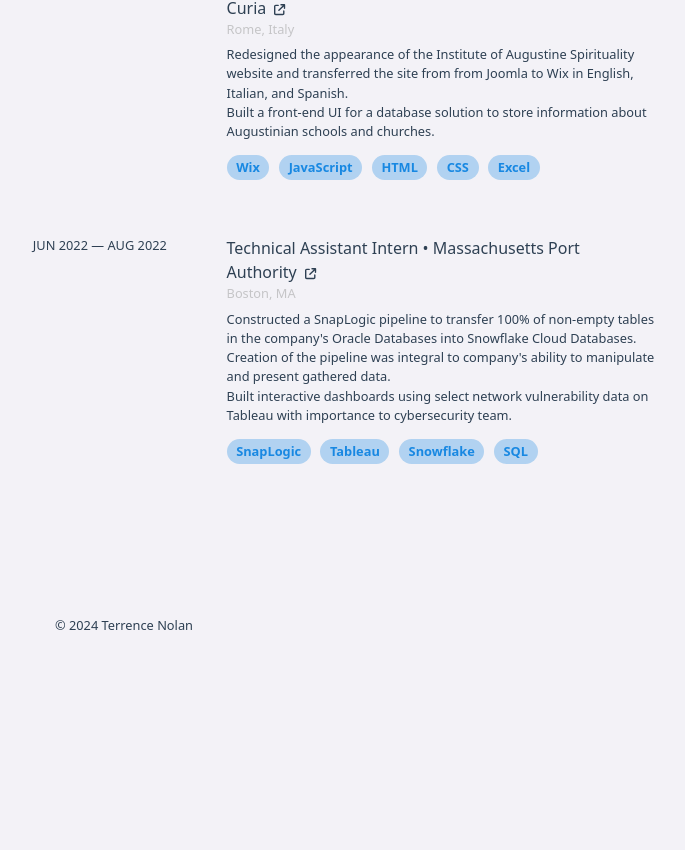
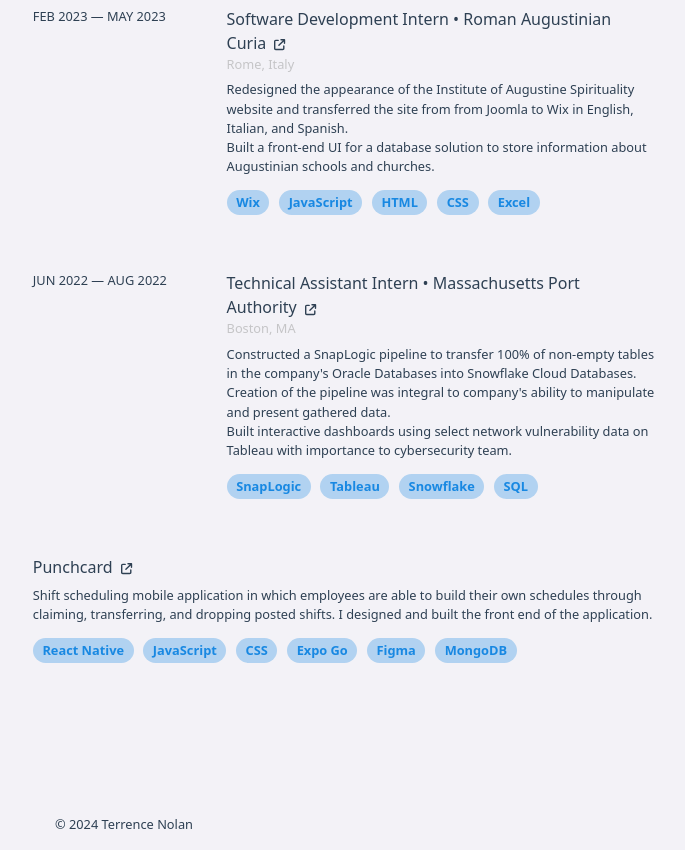
Before and after one commit to terrence-nolan/terrence-nolan, a React (Create React App) app: page / in a window 1280 px wide. Shown: the part 749-1599 px from the top of the page, without its empty margins (516-1201 px from the left). Before the commit the page ends 1400 px from the top, so only its background shows below. Built offline with nearby package versions, Linux system fonts and the light colour scheme.

Commit message:
create projects page and add Punchcard

```diff
--- a/src/components/ExperienceCard/ExperienceCard.js
+++ b/src/components/ExperienceCard/ExperienceCard.js
@@ -3,7 +3,6 @@
 import {faLink, faArrowUpRightFromSquare} from "@fortawesome/free-solid-svg-icons";
 import {FontAwesomeIcon} from "@fortawesome/react-fontawesome";
 import {SkillsList} from "../SkillsList/SkillsList";
-import { useScreenSizes } from "../../utils/screenSizes";
 
 export const ExperienceCard = ({
                                    companyName,
--- a/src/components/ExperienceCard/ExperienceCard.module.css
+++ b/src/components/ExperienceCard/ExperienceCard.module.css
@@ -1,15 +1,3 @@
-.expMain {
-    display: flex;
-    flex-direction: column;
-    justify-content: center;
-    background-color: var(--background-color);
-    padding: 1rem;
-    overflow-x: hidden;
-    font-size: calc(10px + 2vmin);
-    min-height: 100vh;
-    transition: background-color 0.25s ease-in-out, color 0.25s ease-in-out;
-}
-
 .cardContainer {
     list-style-type: none;
 }
@@ -123,10 +111,6 @@
 }
 
 @media (max-width: 480px) {
-    .expMain {
-        align-items: center;
-    }
-
     .card {
         flex-direction: column;
         width: 100%;
--- a/src/components/ProjectCard/ProjectCard.js
+++ b/src/components/ProjectCard/ProjectCard.js
@@ -0,0 +1,51 @@
+import React from 'react';
+import styles from "./ProjectCard.module.css";
+import {faLink, faArrowUpRightFromSquare} from "@fortawesome/free-solid-svg-icons";
+import {FontAwesomeIcon} from "@fortawesome/react-fontawesome";
+import {SkillsList} from "../SkillsList/SkillsList";
+
+export const ProjectCard = ({
+                                   projectName,
+                                   projectLink,
+                                   description,
+                                   links,
+                                   linkText,
+                                   skills,
+                               }) => {
+
+    return (
+        <li className={styles.cardContainer}>
+            <div className={styles.card}>
+                <div className={styles.info}>
+                    <div className={styles.cardHeader}>
+                        <a href={projectLink} target={"_blank"} rel="noopener noreferrer" className={styles.projectLink}>
+                            <span className={styles.headerContainer}>
+                                <span className={styles.headerText}>{projectName}</span>
+                                <span className={styles.arrowIconContainer}>
+                                    <FontAwesomeIcon icon={faArrowUpRightFromSquare} className={styles.arrowIcon} />
+                                </span>
+                            </span>
+                        </a>
+                    </div>
+                    <p className={styles.description}>
+                        {description}
+                    </p>
+                    {links && linkText ?
+                        <ul className={styles.linksList}>
+                            {links.map((link, index) => (
+                                <a href={link} className={styles.linkItem}>
+                                    <div className={styles.linkItemContainer}>
+                                        <span key={index}><FontAwesomeIcon icon={faLink} /> {linkText}</span>
+                                    </div>
+                                </a>
+                            ))}
+                        </ul>
+                        :
+                        <></>
+                    }
+                    <SkillsList skills={skills} />
+                </div>
+            </div>
+        </li>
+    )
+}
--- a/src/components/ProjectCard/ProjectCard.module.css
+++ b/src/components/ProjectCard/ProjectCard.module.css
@@ -0,0 +1,172 @@
+.cardContainer {
+    list-style-type: none;
+}
+
+.card {
+    display: flex;
+    flex-direction: row;
+    flex: 1;
+    text-align: left;
+    border-radius: 0.5rem;
+    margin: 0.5rem 0;
+    gap: 0.5rem;
+    overflow: auto;
+    width: 100%;
+    color: var(--primary-text);
+    transition: background-color 0.25s ease-in-out, color 0.25s ease-in-out;
+}
+
+.card:hover .headerContainer {
+    color: var(--primary-blue);
+}
+
+.info {
+    width: 100%;
+}
+
+.cardHeader {
+    display: flex;
+    flex-direction: column;
+    justify-content: flex-start;
+    align-items: flex-start;
+    margin-bottom: 0.4rem;
+}
+
+.headerContainer {
+    text-align: left;
+    font-size: 1rem;
+    color: var(--primary-text);
+    transition: color 0.25s ease-in-out;
+}
+
+.headerText {
+    margin-right: 0.5rem;
+}
+
+.projectLink {
+    text-decoration: none;
+    font-size: 1rem;
+}
+
+.arrowIconContainer {
+    font-size: 0.7rem;
+}
+
+.arrowIcon {
+    transition: transform 0.25s ease-in-out;
+}
+
+.projectLink:hover .arrowIcon {
+    transform: translateX(0.25rem) translateY(-0.25rem);
+}
+
+.projectLink:hover .headerContainer {
+    color: var(--secondary-blue);
+}
+
+.description {
+    font-size: 0.8rem;
+    padding: 0;
+    margin: 0;
+}
+
+.linksList {
+    display: flex;
+    flex-direction: row;
+    padding: 0;
+    margin: 0.5rem 0 0 0;
+}
+
+.linkItem {
+    text-decoration: none;
+}
+
+.linkItemContainer {
+    font-size: 0.8rem;
+    color: var(--primary-text);
+    background-color: var(--background-color);
+    width: fit-content;
+    padding: 0.2rem 0.6rem;
+    border-radius: 1rem;
+    transition: background-color 0.25s ease-in-out, color 0.25s ease-in-out;
+}
+
+.linkItemContainer:hover {
+    color: var(--primary-blue);
+}
+
+@media (max-width: 480px) {
+    .card {
+        flex-direction: column;
+        width: 100%;
+    }
+
+    .dates {
+        width: 100%;
+    }
+
+    .info {
+        width: 100%;
+    }
+
+    .linkItemContainer {
+        padding: 0.2rem 0.6rem 0.2rem 0;
+    }
+
+    .rightText {
+        text-align: left;
+    }
+
+    .cardContainer {
+        align-items: center;
+    }
+}
+
+@media (min-width: 481px) and (max-width: 1024px) {
+    .card {
+        padding: 0.5rem;
+    }
+
+    .card:hover {
+        background-color: var(--foreground-color);
+        .headerContainer {
+            color: var(--primary-blue);
+        }
+    }
+}
+
+@media (min-width: 1025px) {
+    .cardContainer {
+        align-items: flex-end;
+        justify-content: center;
+        align-content: flex-end;
+    }
+
+    .card {
+        padding: 0.5rem;
+    }
+
+    .card:hover {
+        background-color: var(--foreground-color);
+    }
+
+    .leftText {
+        text-align: left;
+    }
+
+    .rightText {
+        text-align: right;
+    }
+
+    .flexSpacer {
+        @media (min-width: 768px) {
+            flex: 1;
+            min-width: 2rem;
+        }
+    }
+
+    .list {
+        font-size: max(0.75rem, 14px);
+        padding-left: 1.2rem;
+    }
+}
--- a/src/pages/AboutPage/AboutPage.js
+++ b/src/pages/AboutPage/AboutPage.js
@@ -5,6 +5,7 @@
 import {AboutSection} from "../AboutSection/AboutSection";
 import ConnectionLinks from "../../components/ConnectionLinks/ConnectionLinks";
 import {BioSection} from "../BioSection/BioSection";
+import ProjectsPage from "../ProjectsPage/ProjectsPage";
 
 const AboutPage = () => {
 
@@ -28,6 +29,7 @@
             <div className={styles.pagesContainer}>
                 <BioSection />
                 <ExperiencePage />
+                <ProjectsPage />
             </div>
         </main>
     );
--- a/src/pages/ExperiencePage/ExperiencePage.js
+++ b/src/pages/ExperiencePage/ExperiencePage.js
@@ -20,7 +20,7 @@
         "Gained experience working in an agile workflow system of sprints.",
         "Initiated discussions with members of the product team to discuss certain design ideas and suggest additional capabilities for the page and its components."
     ];
-    const chewySkills = ["React", "TypeScript", "Jest", "Docker", "Jenkins"];
+    const chewySkills = ["React", "TypeScript", "HTML", "SCSS", "Jest", "Docker", "Jenkins"];
 
     const augustinianDescription = [
         "Redesigned the appearance of the Institute of Augustine Spirituality website and transferred the site from from Joomla to Wix in English, Italian, and Spanish.",
@@ -36,7 +36,7 @@
     const massportSkills = ["SnapLogic", "Tableau", "Snowflake", "SQL"]
 
     return (
-        <section className={styles.expMain}>
+        <section className={styles.experienceMain}>
             <ol className={styles.experienceList}>
                 <ExperienceCard
                     companyName={"Chewy, Inc."}
--- a/src/pages/ExperiencePage/ExperiencePage.module.css
+++ b/src/pages/ExperiencePage/ExperiencePage.module.css
@@ -1,4 +1,4 @@
-.expMain {
+.experienceMain {
     display: flex;
     flex-direction: column;
     justify-content: center;
@@ -6,7 +6,6 @@
     padding: 0;
     overflow-x: hidden;
     font-size: calc(10px + 2vmin);
-    min-height: 100vh;
     transition: background-color 0.25s ease-in-out, color 0.25s ease-in-out;
 }
 
--- a/src/pages/ProjectsPage/ProjectsPage.js
+++ b/src/pages/ProjectsPage/ProjectsPage.js
@@ -1,6 +1,6 @@
 import React, {useEffect} from "react";
 import styles from './ProjectsPage.module.css';
-import ConnectionLinks from "../../components/ConnectionLinks/ConnectionLinks";
+import {ProjectCard} from "../../components/ProjectCard/ProjectCard";
 
 const ProjectsPage = () => {
     useEffect(() => {
@@ -13,13 +13,21 @@
         };
     }, [])
 
+    const punchcardSkills = ["React Native", "JavaScript", "CSS", "Expo Go", "Figma", "MongoDB"]
+
     return (
-        <main className={styles.projectsMain}>
-            <div style={{flex: 1}}/>
-            <h1>Coming Soon!</h1>
-            <div style={{flex: 1}}/>
-            <ConnectionLinks />
-        </main>
+        <section className={styles.projectsMain}>
+            <ol className={styles.projectsList}>
+                <ProjectCard
+                    projectName={"Punchcard"}
+                    projectLink={"https://punchcard.work"}
+                    description={"Shift scheduling mobile application in which employees are able to build their own" +
+                        " schedules through claiming, transferring, and dropping posted shifts. " +
+                        "I designed and built the front end of the application."}
+                    skills={punchcardSkills}
+                />
+            </ol>
+        </section>
     );
 }
 
--- a/src/pages/ProjectsPage/ProjectsPage.module.css
+++ b/src/pages/ProjectsPage/ProjectsPage.module.css
@@ -1,19 +1,18 @@
-@import '../../index.css';
-
 .projectsMain {
     display: flex;
     flex-direction: column;
     justify-content: center;
-    align-items: center;
-    color: var(--primary-text);
     background-color: var(--background-color);
-    padding: 1em 0;
+    padding: 0;
     overflow-x: hidden;
     font-size: calc(10px + 2vmin);
-    min-height: 100vh;
     transition: background-color 0.25s ease-in-out, color 0.25s ease-in-out;
+}
 
-    @media only screen and (min-width: 1000px) {
-        padding: 1em 5em;
-    }
+.projectsList {
+    display: flex;
+    flex-direction: column;
+    list-style-type: none;
+    padding: 0;
+    gap: 1rem;
 }
```
